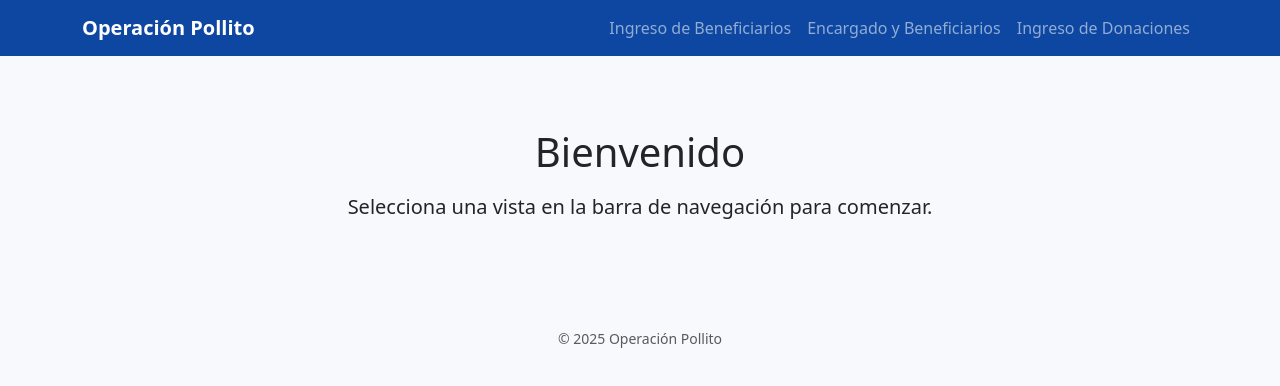
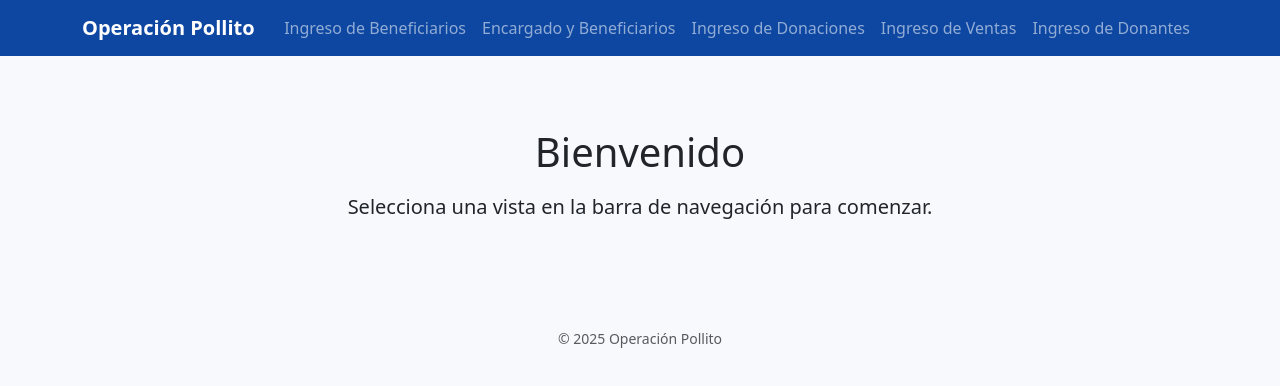
Before and after one commit to Hero9696/ProyectoWeb, a plain HTML site: page index.html in a window 1280 px wide. Drawn offline with nearby package versions, Linux system fonts and the light colour scheme.

Commit message:
visibilidad de vistas Donantes y ventas al index
porque si

```diff
--- a/index.html
+++ b/index.html
@@ -17,6 +17,8 @@
         <a class="nav-link" href="view/VistaBeneficiarios.html" id="btnVistaBeneficiarios">Ingreso de Beneficiarios</a>
         <a class="nav-link" href="view/VistaEncargado.html"     id="btnVistaEncargado">Encargado y Beneficiarios</a>
        <a class="nav-link" href="view/VistaDonaciones.html">Ingreso de Donaciones</a>
+        <a class="nav-link" href="view/VistaVentas.html">Ingreso de Ventas</a>
+        <a class="nav-link" href="view/VistaDonantes.html">Ingreso de Donantes</a>
      </div>
 
     </div>
```
